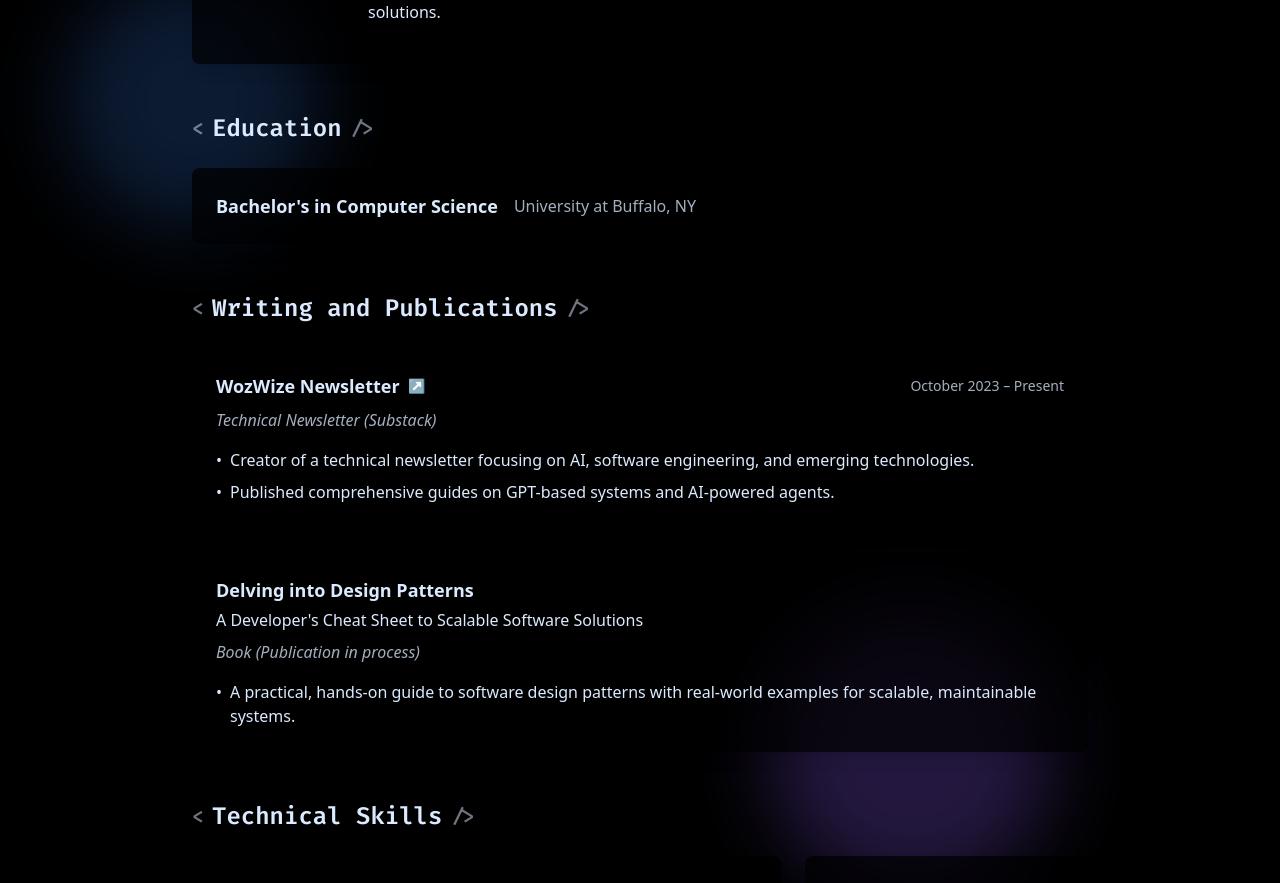
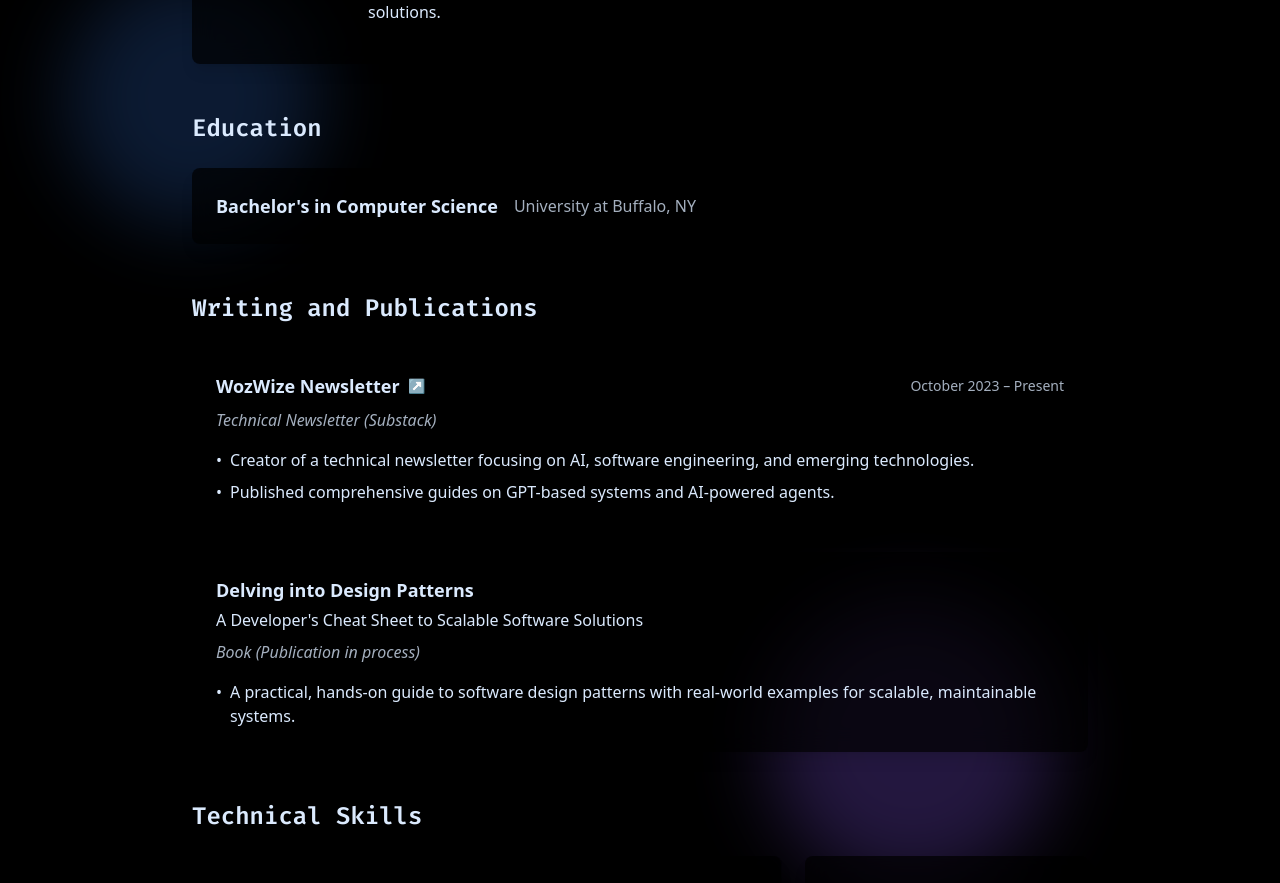
Before and after one commit to LtShibby/wozwize-portfolio, a React (Vite) app: page /about-matt in a window 1280 px wide. Shown: the part 508-1391 px from the top of the page. Built offline with nearby package versions, Linux system fonts and the light colour scheme.

Commit message:
removing formatting i don't want anymore

```diff
--- a/src/pages/AboutMatt.jsx
+++ b/src/pages/AboutMatt.jsx
@@ -219,9 +219,7 @@ function AboutMatt() {
     >
       <div className="absolute -right-8 -top-8 w-24 h-24 bg-current opacity-5 rounded-full blur-xl" />
       <h3 className={`${theme.text} text-xl font-bold mb-4 font-['Fira_Code'] flex items-center gap-2`}>
-        <span className="text-sm opacity-50">&lt;</span>
         {title}
-        <span className="text-sm opacity-50">/&gt;</span>
       </h3>
       <div className="flex flex-wrap gap-2">
         {items.map((skill, index) => (
@@ -289,9 +287,7 @@ function AboutMatt() {
 
             <motion.section variants={sectionVariants}>
               <h3 className={`${theme.text} text-2xl font-bold mb-6 font-['Fira_Code'] flex items-center gap-2`}>
-                <span className="text-xl opacity-50">&lt;</span>
                 Education
-                <span className="text-xl opacity-50">/&gt;</span>
               </h3>
               <div className={`${theme.nav} p-6 rounded-lg shadow-lg`}>
                 {education.map((edu, index) => (
@@ -307,9 +303,7 @@ function AboutMatt() {
 
             <motion.section variants={sectionVariants}>
               <h3 className={`${theme.text} text-2xl font-bold mb-6 font-['Fira_Code'] flex items-center gap-2`}>
-                <span className="text-xl opacity-50">&lt;</span>
                 Writing and Publications
-                <span className="text-xl opacity-50">/&gt;</span>
               </h3>
               <div className="space-y-6">
                 {publications.map((pub, index) => (
@@ -365,9 +359,7 @@ function AboutMatt() {
 
             <motion.section variants={sectionVariants}>
               <h3 className={`${theme.text} text-2xl font-bold mb-6 font-['Fira_Code'] flex items-center gap-2`}>
-                <span className="text-xl opacity-50">&lt;</span>
                 Technical Skills
-                <span className="text-xl opacity-50">/&gt;</span>
               </h3>
               <div className="grid grid-cols-1 md:grid-cols-2 lg:grid-cols-3 gap-6">
                 {Object.entries(skillSections).map(([key, section]) => (
--- a/src/pages/Games.jsx
+++ b/src/pages/Games.jsx
@@ -26,7 +26,7 @@ function Games() {
       className="min-h-[calc(100vh-5rem)] p-8"
     >
       <h2 className={`${theme.text} text-3xl md:text-4xl font-bold mb-8 text-center font-['Fira_Code']`}>
-        &lt;Games /&gt;
+        Games
       </h2>
       <div className="grid grid-cols-1 md:grid-cols-2 gap-8 max-w-4xl mx-auto">
         {items.map((item, index) => (
--- a/src/pages/LearningAssistant.jsx
+++ b/src/pages/LearningAssistant.jsx
@@ -119,7 +119,7 @@ function LearningAssistant() {
   return (
     <div className="min-h-[calc(100vh-5rem)] p-8 pt-20">
       <h2 className={`${theme.text} text-3xl md:text-4xl font-bold mb-8 text-center font-['Fira_Code']`}>
-        &lt;Learning Assistant /&gt;
+        Learning Assistant
       </h2>
 
       <div className="max-w-4xl mx-auto">
--- a/src/pages/Projects.jsx
+++ b/src/pages/Projects.jsx
@@ -161,9 +161,7 @@ function Projects() {
         {Object.entries(projectSections).map(([sectionKey, section]) => (
           <div key={sectionKey}>
             <h3 className={`${theme.text} text-2xl font-bold mb-6 font-['Fira_Code'] flex items-center gap-2`}>
-              <span className="text-xl opacity-50">&lt;</span>
               {section.title}
-              <span className="text-xl opacity-50">/&gt;</span>
             </h3>
             <div className="grid grid-cols-1 lg:grid-cols-2 gap-8">
               {section.items.map((project, index) => (
```
